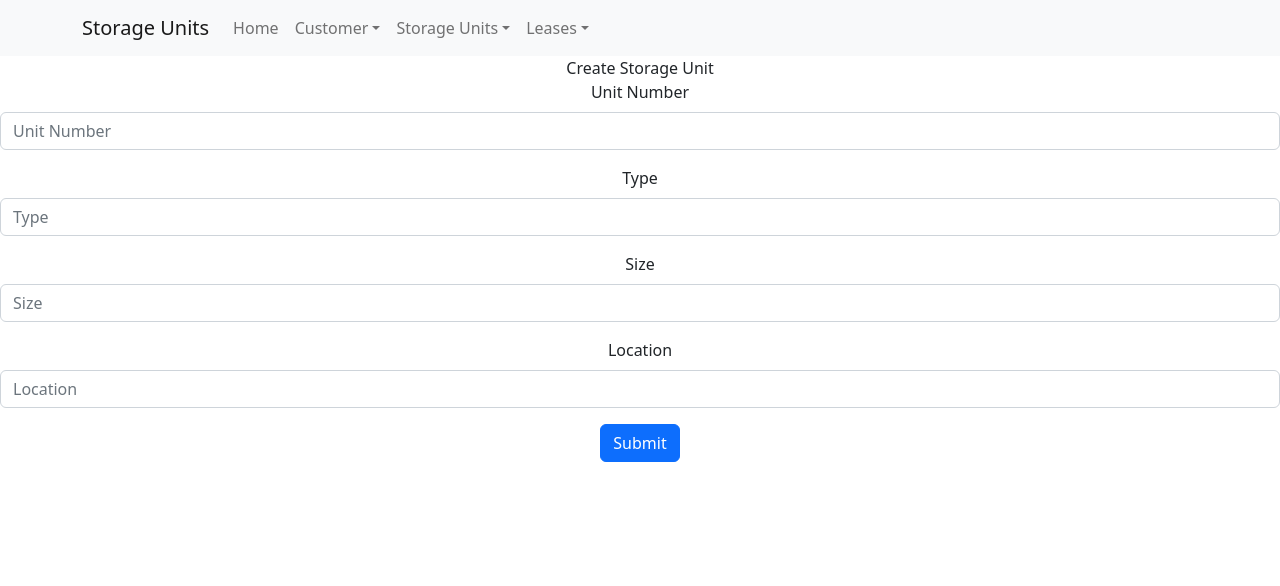
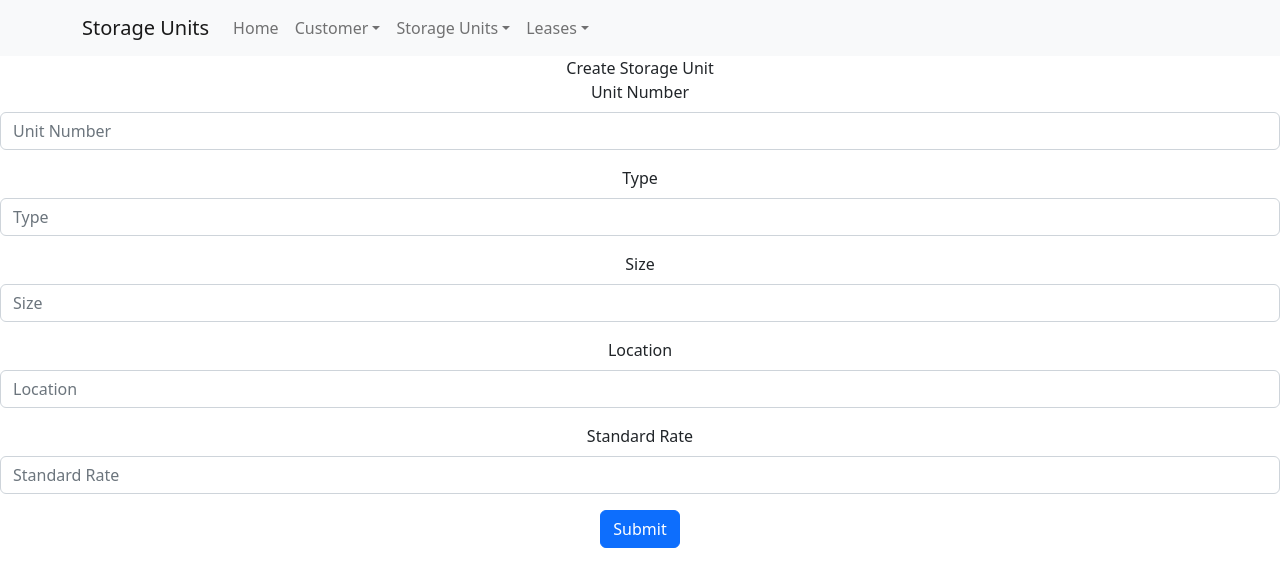
Before and after one commit to blee2125/storage-rental-v2, a React (Create React App) app: page /storage-units/add in a window 1280 px wide. Shown: the top 586 px of the page. Built offline with nearby package versions, Linux system fonts and the light colour scheme; no server answers.

Commit message:
add standard rate

```diff
--- a/src/components/StorageUnit/List/StorageUnitList.js
+++ b/src/components/StorageUnit/List/StorageUnitList.js
@@ -22,6 +22,7 @@ function StorageUnitList(props) {
                         <td><b>Type</b></td>
                         <td><b>Size</b></td>
                         <td><b>Location</b></td>
+                        <td><b>Standard Rate</b></td>
                         <td><b>Available</b></td>
                     </tr>
                 </thead>
--- a/src/components/StorageUnit/List/StorageUnitListItem.js
+++ b/src/components/StorageUnit/List/StorageUnitListItem.js
@@ -15,6 +15,7 @@ function StorageUnitListItem(props) {
             <td>{props.storageUnit.type}</td>
             <td>{props.storageUnit.size}</td>
             <td>{props.storageUnit.location}</td>
+            <td>{props.storageUnit.standardRate}</td>
             <td>{props.storageUnit.available ? 'yes' : 'no'}</td>
         </tr>
     );
--- a/src/components/StorageUnit/StorageUnitAdd.js
+++ b/src/components/StorageUnit/StorageUnitAdd.js
@@ -10,6 +10,7 @@ function StorageUnitAdd(props) {
         type: '',
         size: '',
         location: '',
+        standardRate: '',
         available: true
     });
 
--- a/src/components/StorageUnit/StorageUnitEdit.js
+++ b/src/components/StorageUnit/StorageUnitEdit.js
@@ -14,6 +14,7 @@ function StorageUnitEdit(props) {
         type: '',
         size: '',
         location: '',
+        standardRate: '',
         available: true
     });
 
--- a/src/components/StorageUnit/StorageUnitForms/StorageUnitForm.js
+++ b/src/components/StorageUnit/StorageUnitForms/StorageUnitForm.js
@@ -41,6 +41,15 @@ export const StorageUnitForm = (props) => {
             onChange={e => props.updateData('location', e.target.value)}
           />
         </Form.Group>
+        <Form.Group className="mb-3" controlId="formGroupStandardRate">
+          <Form.Label>Standard Rate</Form.Label>
+          <Form.Control
+            type="number"
+            placeholder="Standard Rate"
+            value={props.storageUnitObject.standardRate}
+            onChange={e => props.updateData('standardRate', e.target.value)}
+          />
+        </Form.Group>
       </Form>
     );
 }
--- a/src/components/StorageUnit/StorageUnitView.js
+++ b/src/components/StorageUnit/StorageUnitView.js
@@ -51,6 +51,10 @@ function StorageUnitView(props) {
                     <td>{storageUnit.location}</td>
                 </tr>
                 <tr>
+                    <td>Standard Rate</td>
+                    <td>{storageUnit.standardRate}</td>
+                </tr>
+                <tr>
                     <td>Available</td>
                     <td>{storageUnit.available ? 'Yes' : 'No'}</td>
                 </tr>
```
